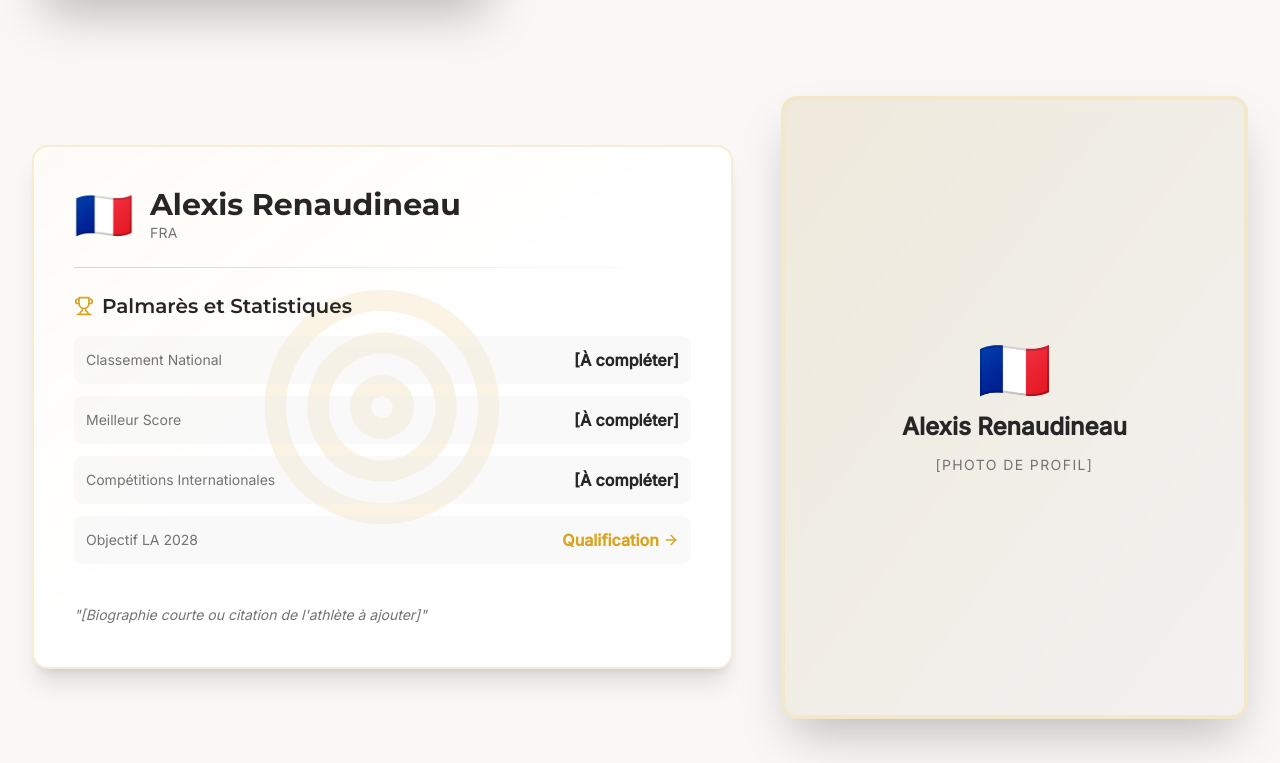
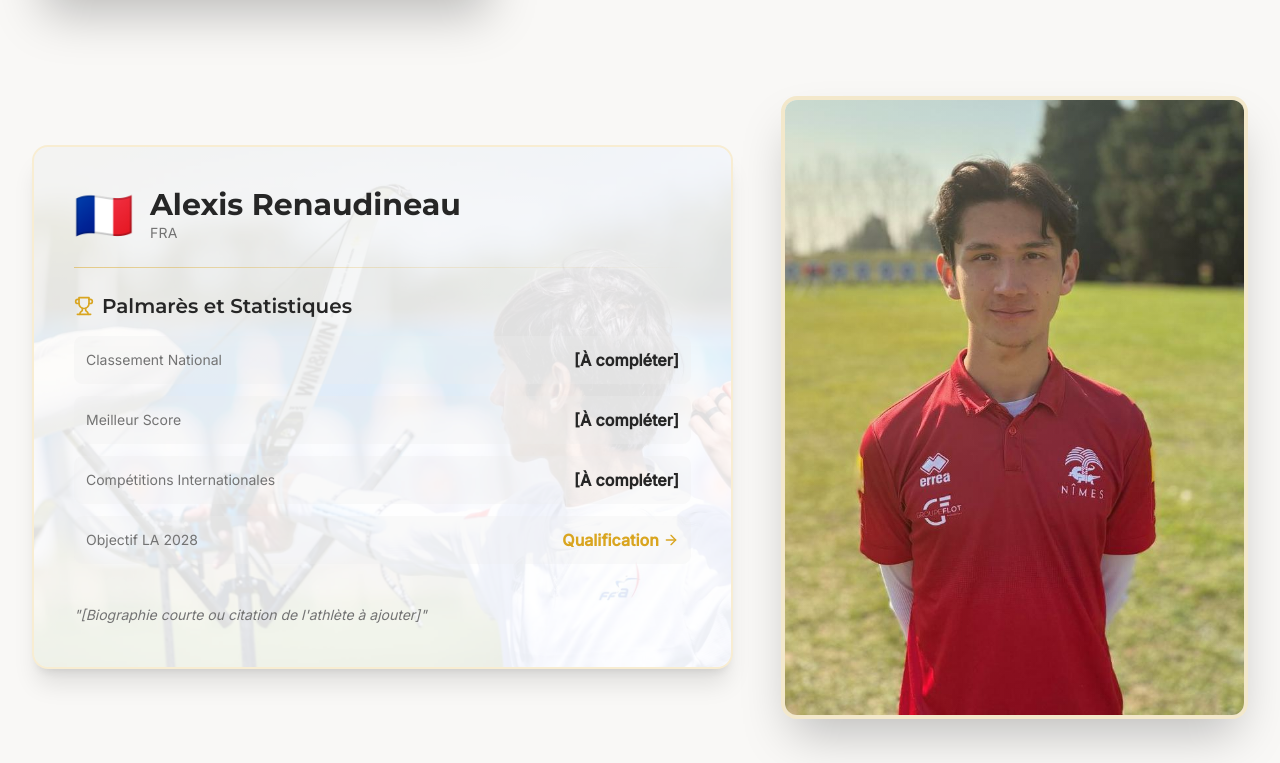
Before and after one commit to nc7hmwtkz4-dot/sg-367be137-3608-459c-9bca-cc2af1e0b7e2-1780337345, a Next.js app: page /los-angeles-2028 in a window 1280 px wide. Shown: the part 5497-6260 px from the top of the page. Built offline with nearby package versions, Linux system fonts and the light colour scheme; no server answers.

Commit message:
feat(data): add photos to alexis renaudineau profile

```diff
--- a/src/pages/los-angeles-2028.tsx
+++ b/src/pages/los-angeles-2028.tsx
@@ -29,7 +29,7 @@ const athletesData: Athlete[] = [
   { name: "Thomas Aubert", country: "SUI", flag: "🇨🇭", waId: 5974 },
   { name: "Franck Eyeni", country: "CIV", flag: "🇨🇮", waId: 20443 },
   { name: "Marcelle Diombo", country: "CIV", flag: "🇨🇮" },
-  { name: "Alexis Renaudineau", country: "FRA", flag: "🇫🇷", waId: 46647 },
+  { name: "Alexis Renaudineau", country: "FRA", flag: "🇫🇷", waId: 46647, profileImage: "/WhatsApp_Image_2026-06-04_at_15.43.06_1_.jpeg", actionImage: "/YWC23_R3X_3247.jpg" },
   { name: "Mila Fremery-Delestan", country: "FRA", flag: "🇫🇷", waId: 45361, profileImage: "/R3X_6040.jpg", actionImage: "/SYG2932.jpg" }
 ];
 
```
Also changed, not shown: public/WhatsApp_Image_2026-06-04_at_15.43.06_1_.jpeg (added), public/YWC23_R3X_3247.jpg (added).
